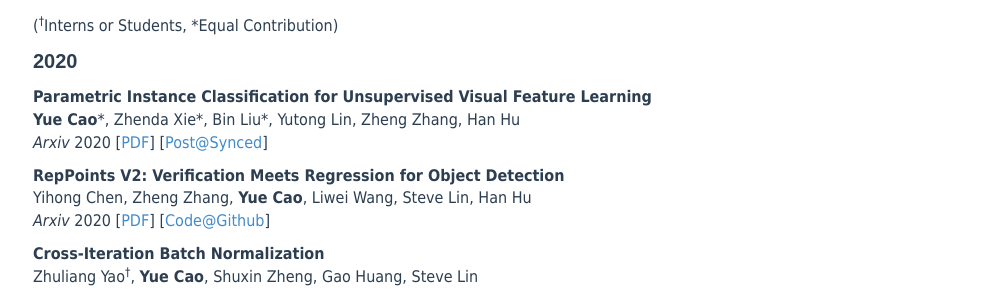
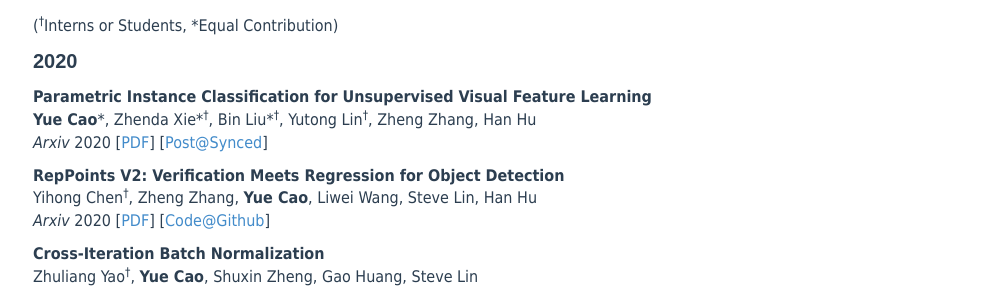
Before and after one commit to caoyue10/caoyue10.github.io, a Jekyll site: the page built from index.html, in a window 1280 px wide and 900 px high, scrolled down 567 px. Shown: the part 152-442 px from the top of the window, without its empty margins (137-1141 px from the left). Built offline with Jekyll 4.4.1, drawn with Linux system fonts in a browser that asks for light colours; the list of posts is cut into pages by our own code; part of the change alters nothing that is shown.

```diff
--- a/index.html
+++ b/index.html
@@ -49,11 +49,11 @@ tagline:
 	<p>(<sup><span>&#8224;</span></sup>Interns or Students, *Equal Contribution)</p>
 	<p style="font-size:20px;font-weight:bold;font-family:Arial,sans-serif;">2020</p>
 	<p><strong>Parametric Instance Classification for Unsupervised Visual Feature Learning</strong><br>
-            <strong>Yue Cao</strong>*, Zhenda Xie*, Bin Liu*, Yutong Lin, Zheng Zhang, Han Hu<br>
+            <strong>Yue Cao</strong>*, Zhenda Xie*<sup><span>&#8224;</span></sup>, Bin Liu*<sup><span>&#8224;</span></sup>, Yutong Lin<sup><span>&#8224;</span></sup>, Zheng Zhang, Han Hu<br>
             <em>Arxiv</em> 2020 [<a href="https://arxiv.org/abs/2006.14618">PDF</a>] [<a href="https://www.jiqizhixin.com/articles/2020-07-09-7">Post@Synced</a>]
             </p>
 	<p><strong>RepPoints V2: Verification Meets Regression for Object Detection</strong><br>
-            Yihong Chen, Zheng Zhang, <strong>Yue Cao</strong>, Liwei Wang, Steve Lin, Han Hu<br>
+            Yihong Chen<sup><span>&#8224;</span></sup>, Zheng Zhang, <strong>Yue Cao</strong>, Liwei Wang, Steve Lin, Han Hu<br>
             <em>Arxiv</em> 2020 [<a href="https://arxiv.org/abs/2007.08508">PDF</a>] [<a href="https://github.com/Scalsol/RepPointsV2">Code@Github</a>]
             </p>
 	<p><strong>Cross-Iteration Batch Normalization</strong><br>
```
